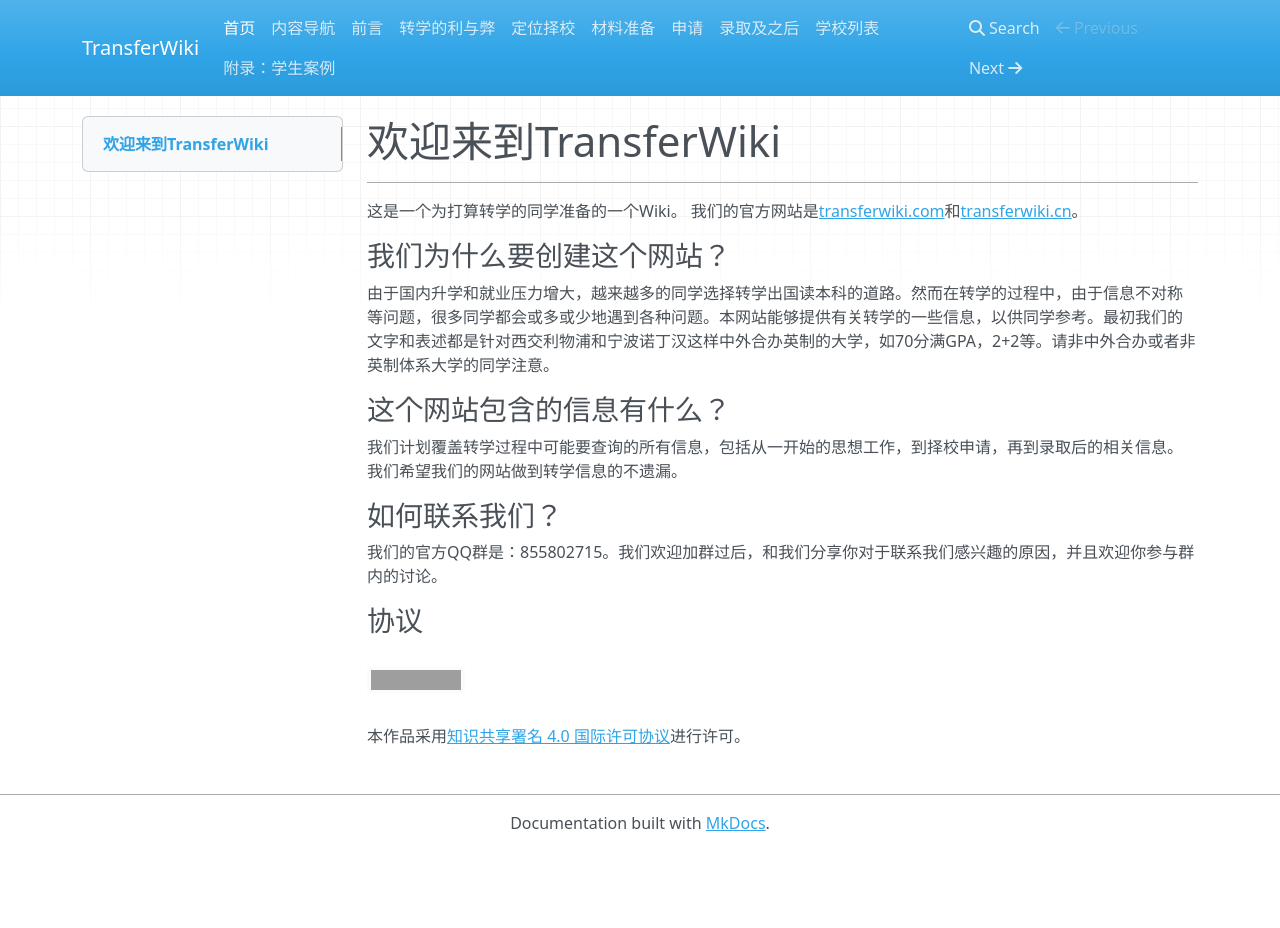
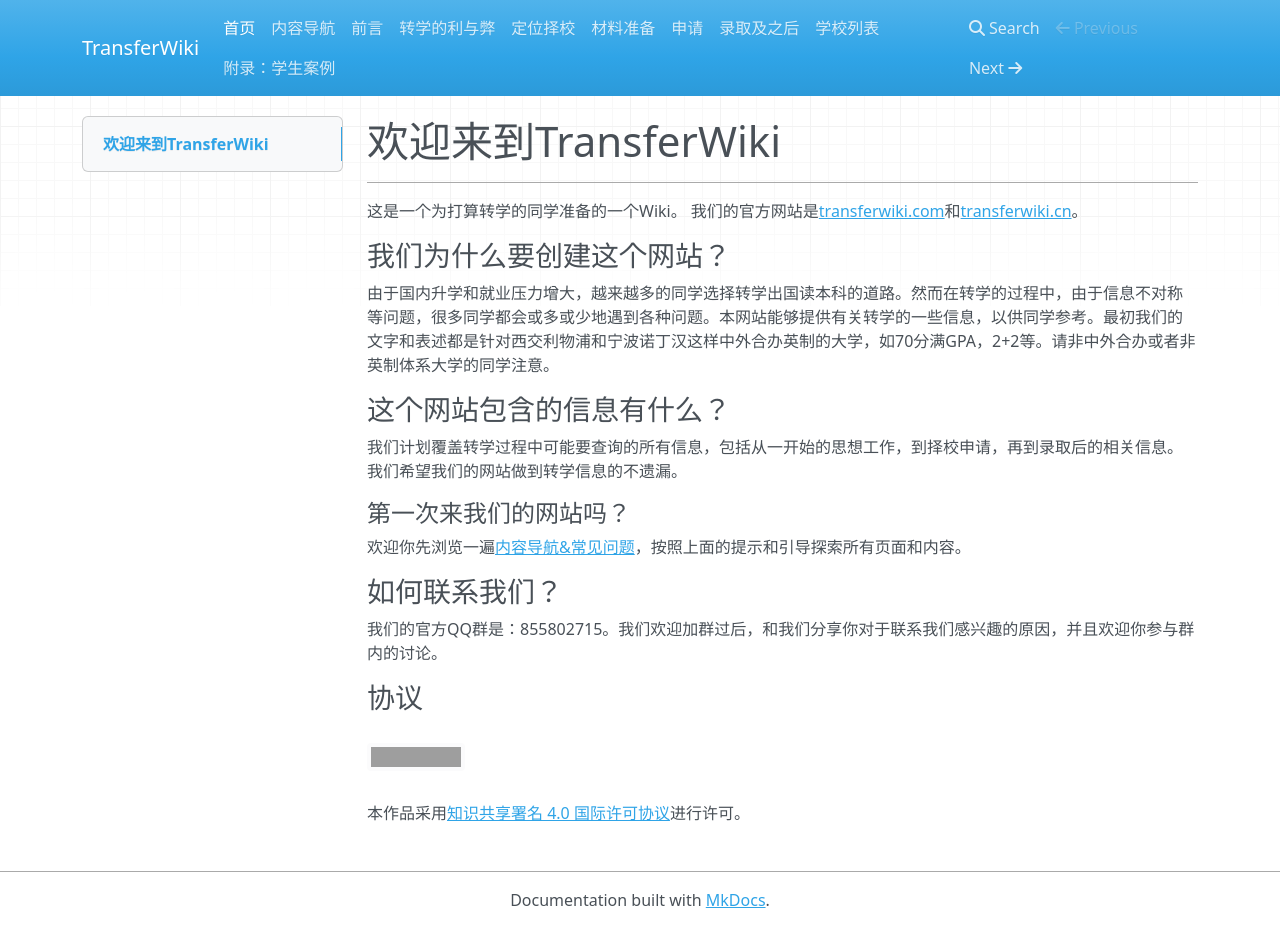
Before and after one commit to SihanXU/TransferWiki, an MkDocs documentation site: the page built from docs/index.md, in a window 1280 px wide and 928 px high. Built offline with MkDocs 1.6.1, drawn with Linux system fonts in a browser that asks for light colours; nearby versions of some CDN libraries; grey boxes are pictures that could not be loaded.

Commit message:
Update index.md

```diff
--- a/docs/index.md
+++ b/docs/index.md
@@ -13,6 +13,10 @@
 
 我们计划覆盖转学过程中可能要查询的所有信息，包括从一开始的思想工作，到择校申请，再到录取后的相关信息。我们希望我们的网站做到转学信息的不遗漏。
 
+#### 第一次来我们的网站吗？
+
+欢迎你先浏览一遍[内容导航&常见问题](/faq)，按照上面的提示和引导探索所有页面和内容。
+
 ### 如何联系我们？
 
 我们的官方QQ群是：855802715。我们欢迎加群过后，和我们分享你对于联系我们感兴趣的原因，并且欢迎你参与群内的讨论。
```
